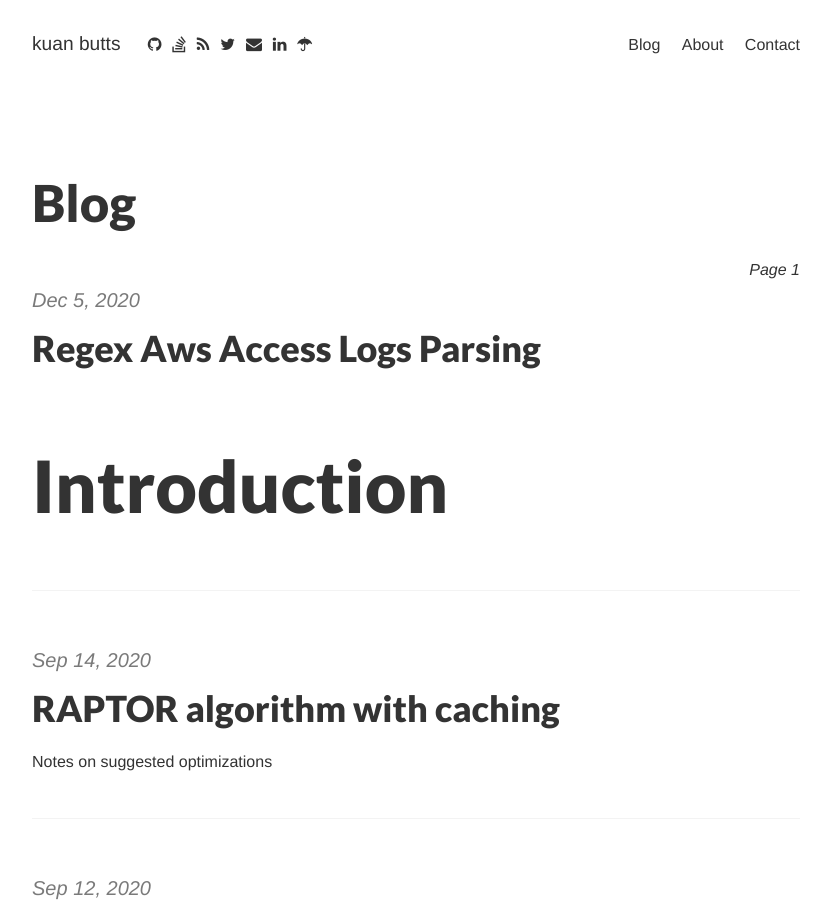
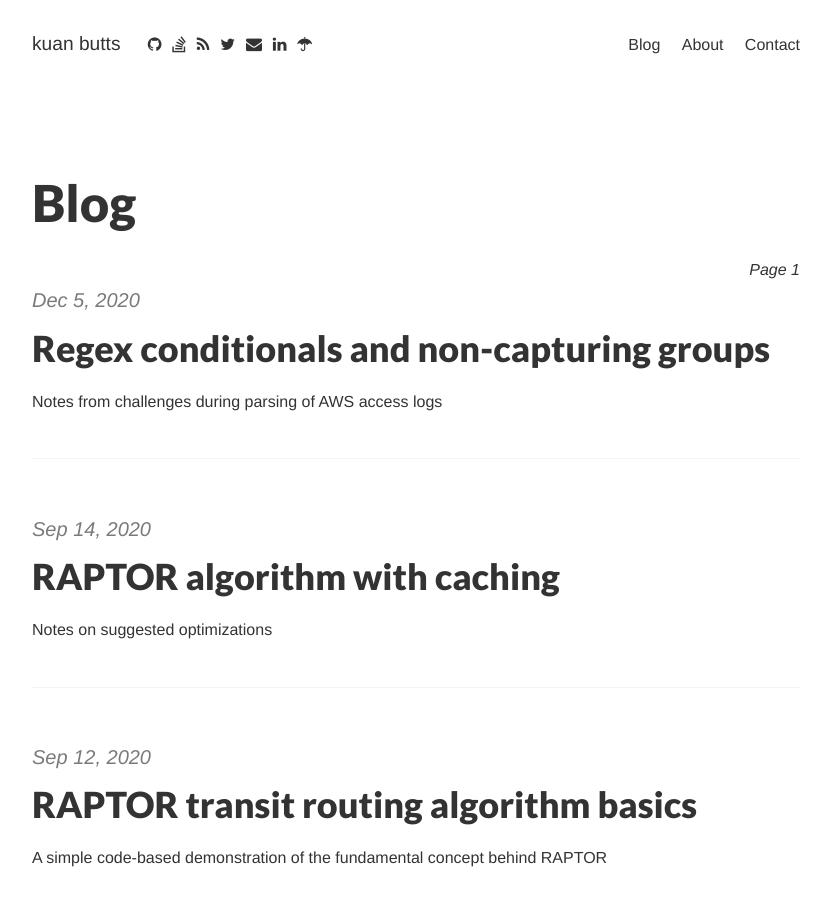
Before and after one commit to kuanb/kuanb.github.io, a Jekyll site: the page built from blog/index.html, in a window 1280 px wide and 900 px high. Shown: the whole window, without its empty margins (224-1055 px from the left). Built offline with Jekyll 4.4.1, drawn with Linux system fonts in a browser that asks for light colours; the list of posts is cut into pages by our own code.

Commit message:
Update 2020-12-05-regex-aws-access-logs-parsing.md

```diff
--- a/_posts/2020-12-05-regex-aws-access-logs-parsing.md
+++ b/_posts/2020-12-05-regex-aws-access-logs-parsing.md
@@ -1,3 +1,11 @@
+---
+published: true
+title: Regex conditionals and non-capturing groups
+layout: post
+summary: Notes from challenges during parsing of AWS access logs
+comments: true
+---
+
 # Introduction
 
 This post documents notes on parsing access logs for S3 buckets. Specifically, I review how to conditionally evaluate for values that may or may not exist in a string w/ regex.
```
